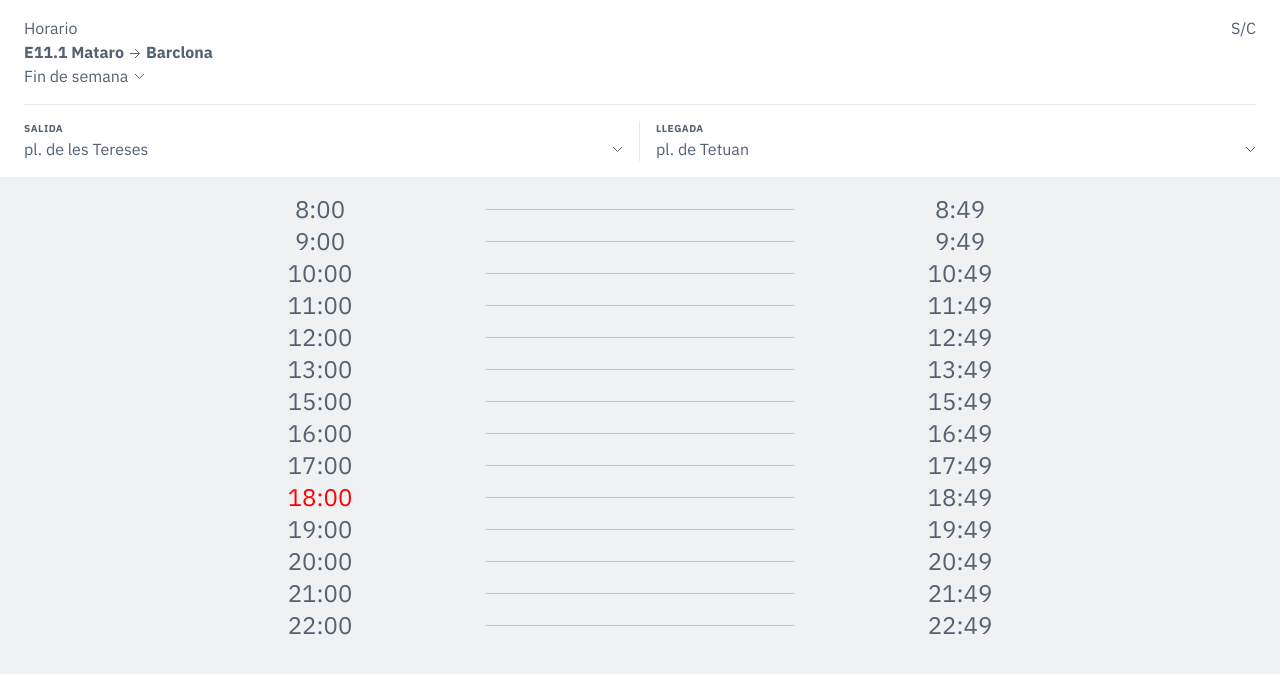
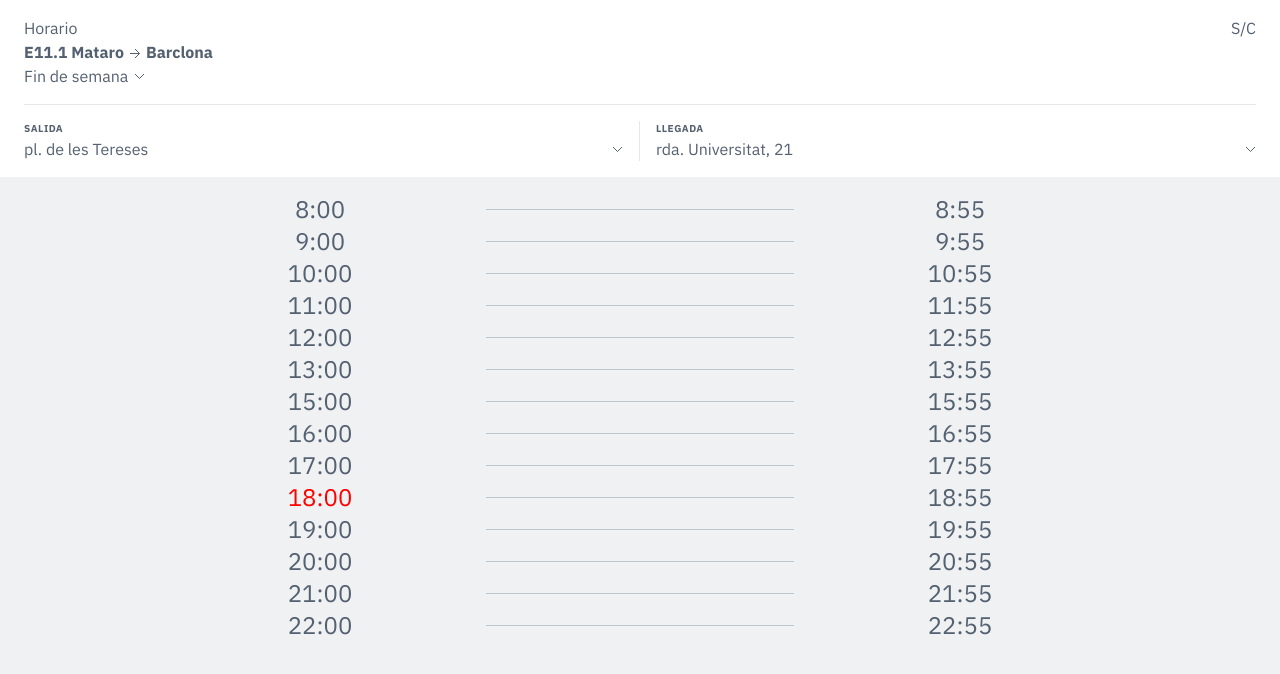
Before and after one commit to hihayk/bus, a React (Create React App) app: page / in a window 1280 px wide. Shown: the top 674 px of the page. Built offline with nearby package versions, Linux system fonts and the light colour scheme.

Commit message:
refactor functions

```diff
--- a/src/compare-stops.js
+++ b/src/compare-stops.js
@@ -104,7 +104,10 @@ const hoursAndMinutesToMinutes = (hours, minutes) => ((hours * 60) + minutes)
 const currentTimeToMinutes = hoursAndMinutesToMinutes(new Date().getHours(), new Date().getMinutes())
 
 const getDayType = () => {
-  if (new Date().getDay() < 6) {
+  if (new Date().getDay() === 0) {
+    return 1
+  }
+  if (new Date().getDay() < 5) {
     return 0
   }
   if (new Date().getDay() > 5) {
@@ -113,13 +116,20 @@ const getDayType = () => {
   return 0
 }
 
+const minuteToDoubleDigit = (minute) => {
+  return minute === 0 ? `${minute}0` : (minute > 0 && minute < 10) ? `0${minute}` : minute
+}
+
+const stopsMap = e11.map(() => { return null })
+const stopsAmount = stopsMap.length
+
 class CompareStops extends Component {
   constructor (props) {
     super(props)
     this.state = {
       dayType: getDayType(),
       stopLeave: 0,
-      stopArrive: 1
+      stopArrive: stopsAmount - 1
     }
     this.handleDayType = this.handleDayType.bind(this)
     this.handleStopArrive = this.handleStopArrive.bind(this)
@@ -127,19 +137,22 @@ class CompareStops extends Component {
   }
 
   handleDayType (event) {
-    this.setState({dayType: event.target.value})
+    this.setState({ dayType: event.target.value })
   }
 
   handleStopLeave (event) {
-    this.setState({stopLeave: event.target.value})
+    this.setState({ stopLeave: event.target.value })
   }
 
   handleStopArrive (event) {
-    this.setState({stopArrive: event.target.value})
+    this.setState({ stopArrive: event.target.value })
   }
 
   render () {
-    const firstStopInMinutes = e11[this.state.stopLeave].dayTypes[this.state.dayType].hours.map((stop) => {
+    const stopLeaveHours = e11[this.state.stopLeave].dayTypes[this.state.dayType].hours
+    const stopArriveHours = e11[this.state.stopArrive].dayTypes[this.state.dayType].hours
+
+    const firstStopInMinutes = stopLeaveHours.map((stop) => {
       return hoursAndMinutesToMinutes(stop.hour, stop.minute)
     })
 
@@ -148,36 +161,28 @@ class CompareStops extends Component {
     })
 
     const indexOfNextBusHourInMinutes = firstStopInMinutes.indexOf(nextBusHourInMinutes)
-    const firstStopList = e11[this.state.stopLeave].dayTypes[this.state.dayType].hours.map((stop, index) => {
-      const doubleDigitMinute = stop.minute === 0 ? `${stop.minute}0` : (stop.minute > 0 && stop.minute < 10) ? `0${stop.minute}` : stop.minute
+
+    const firstStopList = stopLeaveHours.map((stop, index) => {
       return (
-        <Stop key={index} withLine isNext={index === indexOfNextBusHourInMinutes}>
-          {stop.hour}
-          :
-          {doubleDigitMinute}
+        <Stop key={index} isNext={index === indexOfNextBusHourInMinutes}>
+          {stop.hour}:{minuteToDoubleDigit(stop.minute)}
         </Stop>
       )
     })
 
-    const secondStopList = e11[this.state.stopArrive].dayTypes[this.state.dayType].hours.map((stop, index) => {
-      const doubleDigitMinute = stop.minute === 0 ? `${stop.minute}0` : (stop.minute > 0 && stop.minute < 10) ? `0${stop.minute}` : stop.minute
+    const secondStopList = stopArriveHours.map((stop, index) => {
       return (
         <Stop key={index}>
-          {stop.hour}
-          :
-          {doubleDigitMinute}
+          {stop.hour}:{minuteToDoubleDigit(stop.minute)}
         </Stop>
       )
     })
 
-    const linesList = e11[0].dayTypes[this.state.dayType].hours.map((stop, index) => {
+    const linesList = stopLeaveHours.map((stop, index) => {
       return (
         <Line key={index} />
       )
     })
-
-    const stopsMap = e11.map(() => { return null })
-    const stopsAmount = stopsMap.length
 
     const leaveStopNames = e11.map((stop, index) => {
       return (
```
